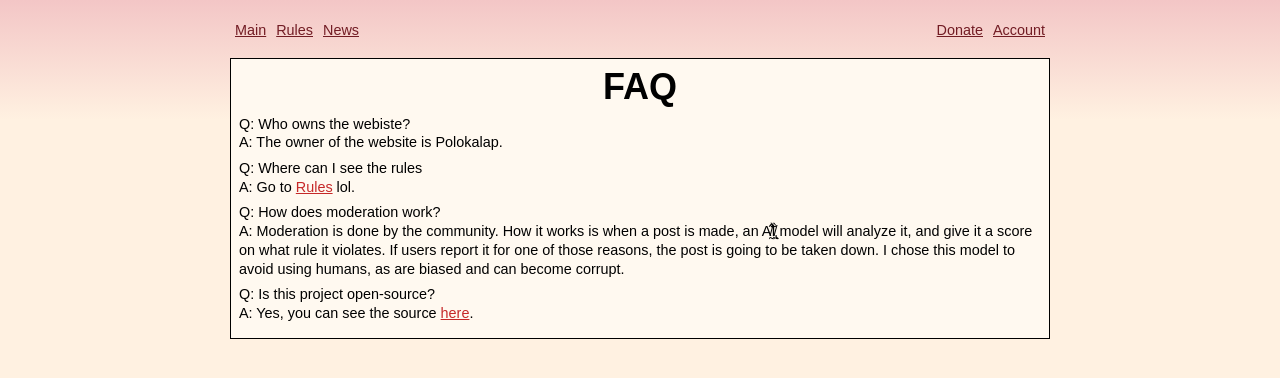
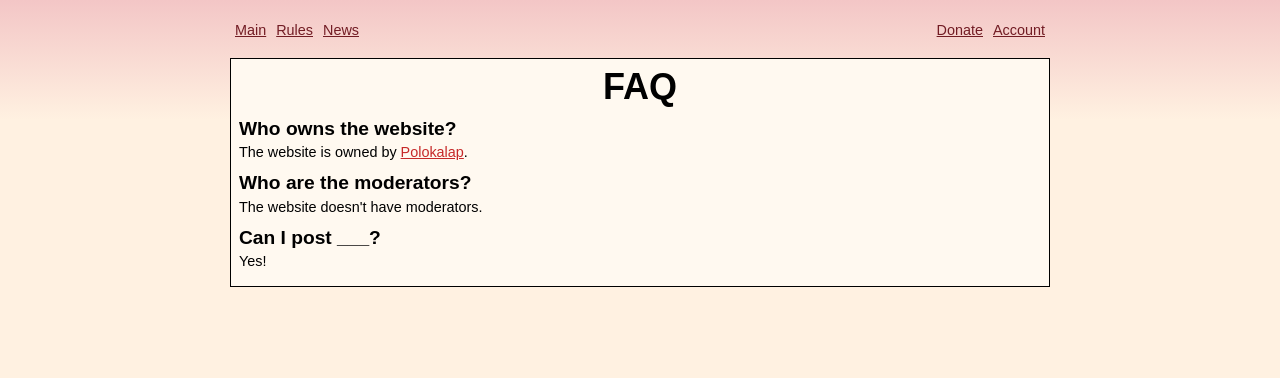
Before and after one commit to Polokalap/InterNyet, a Next.js app: page /faq in a window 1280 px wide. Shown: the top 378 px of the page. Built offline with nearby package versions, Linux system fonts and the light colour scheme; no server answers.

Commit message:
Updated faq

```diff
--- a/app/components/markdown/Markdown.css
+++ b/app/components/markdown/Markdown.css
@@ -8,6 +8,13 @@
 .markdown h2 {
 
     font-size: 1.5rem;
+    font-weight: 600;
+
+}
+
+.markdown h3 {
+
+    font-size: 1.2rem;
     font-weight: 600;
 
 }
--- a/public/texts/faq.md
+++ b/public/texts/faq.md
@@ -1,11 +1,8 @@
-Q: Who owns the webiste?
-A: The owner of the website is Polokalap.
+### Who owns the website?
+The website is owned by [Polokalap](/profile/1).
 
-Q: Where can I see the rules
-A: Go to [Rules](/rules) lol.
+### Who are the moderators?
+The website doesn't have moderators.
 
-Q: How does moderation work?
-A: Moderation is done by the community. How it works is when a post is made, an A̸̰͒̃̋Ȉ̸̢͖ model will analyze it, and give it a score on what rule it violates. If users report it for one of those reasons, the post is going to be taken down. I chose this model to avoid using humans, as are biased and can become corrupt.
-
-Q: Is this project open-source?
-A: Yes, you can see the source [here](https://github.com/Polokalap/InterNyet).
+### Can I post ___?
+Yes!
```
